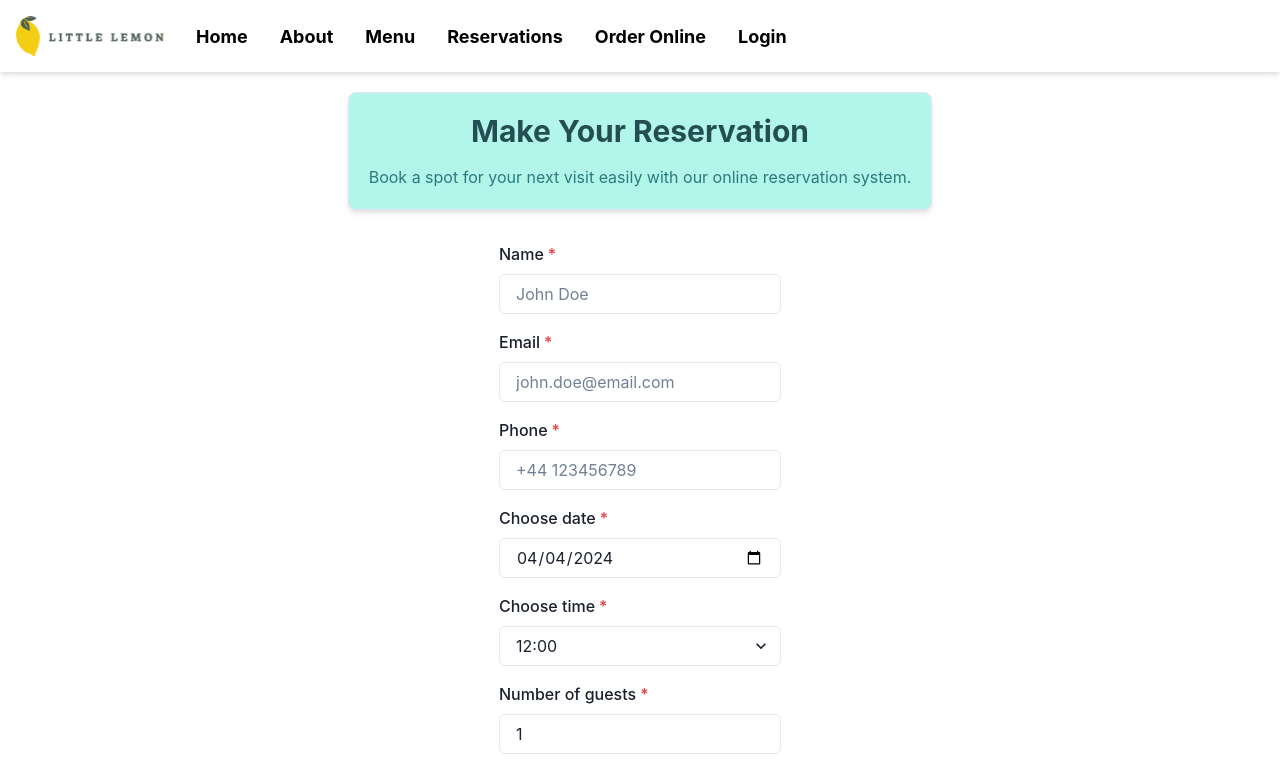
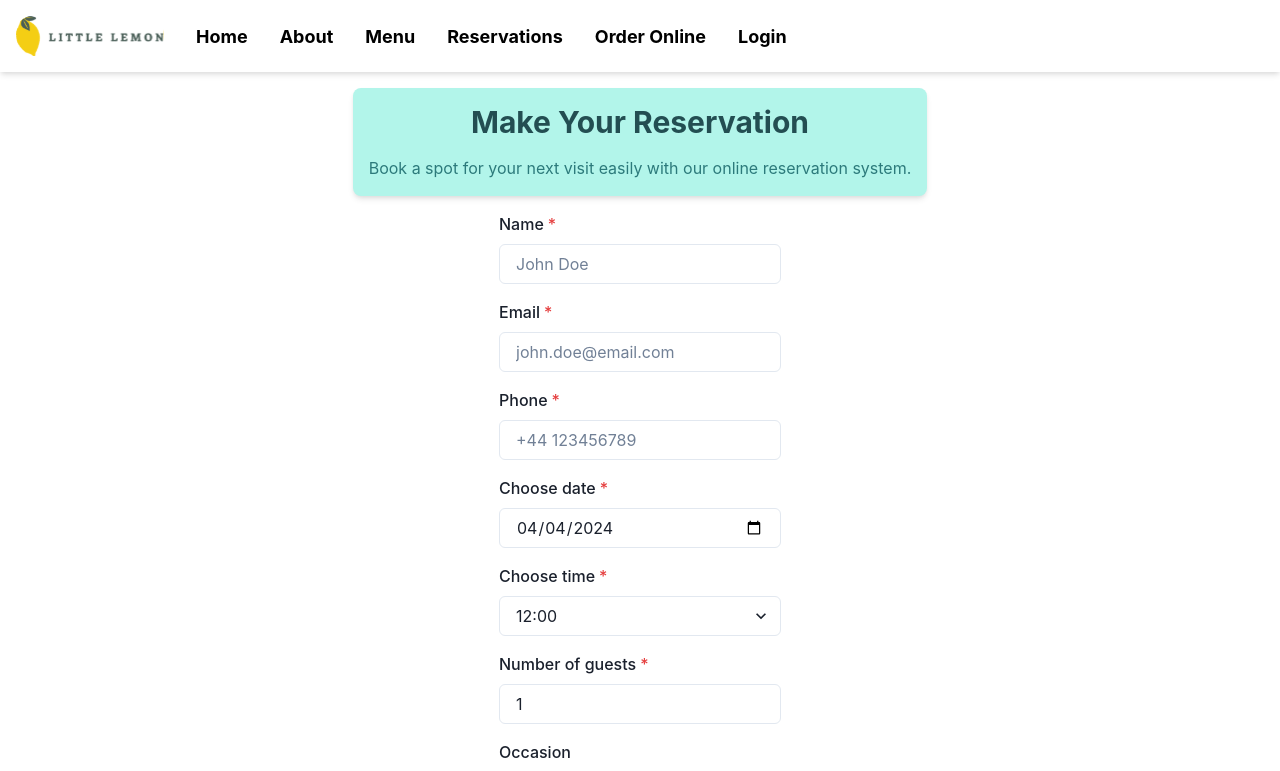
Before and after one commit to nickpolvani/little_lemon, a React (Create React App) app: page /booking in a window 1280 px wide. Shown: the top 771 px of the page. Built offline with nearby package versions, Linux system fonts and the light colour scheme.

Commit message:
adjusted pixels in booking page

```diff
--- a/src/components/form/BookingForm.js
+++ b/src/components/form/BookingForm.js
@@ -43,9 +43,9 @@ function BookingForm({
     email !== "" && email.includes("@") && email.includes(".");
   const isPhoneValid = phone !== "" && phone.length >= 8 && phone.length <= 15;
   const isDateValid = date !== "" && new Date(date) >= new Date(today);
-  const isTimeValid = time !== "" && availableTimes.includes(time) && !noAvailableTimes;
+  const isTimeValid =
+    time !== "" && availableTimes.includes(time) && !noAvailableTimes;
   const isGuestsValid = guests !== "" && guests >= 1 && guests <= 10;
-
 
   const isFormValid =
     isNameValid &&
@@ -199,7 +199,12 @@ function BookingForm({
         errorMessage=""
       />
 
-      <Button type="submit" colorScheme="yellow" disabled={!isFormValid}>
+      <Button
+        type="submit"
+        colorScheme="yellow"
+        disabled={!isFormValid}
+        aria-label={!isFormValid ? "Book Now (form incomplete)" : "Book Now"}
+      >
         Book Now
       </Button>
       <Alert
--- a/src/pages/BookingPage.js
+++ b/src/pages/BookingPage.js
@@ -8,12 +8,11 @@ function BookingPage({
   handleBookingConfirmed,
 }) {
   return (
-    <Container maxW="container.xl" p={5}>
-      <VStack spacing={8}>
+    <Container maxW="container.xl" p={"1rem"}>
+      <VStack spacing={"1rem"}>
         <Box
-          p={5}
+          p={"1rem"}
           shadow="md"
-          borderWidth="1px"
           borderRadius="lg"
           bg="teal.100"
         >
```
